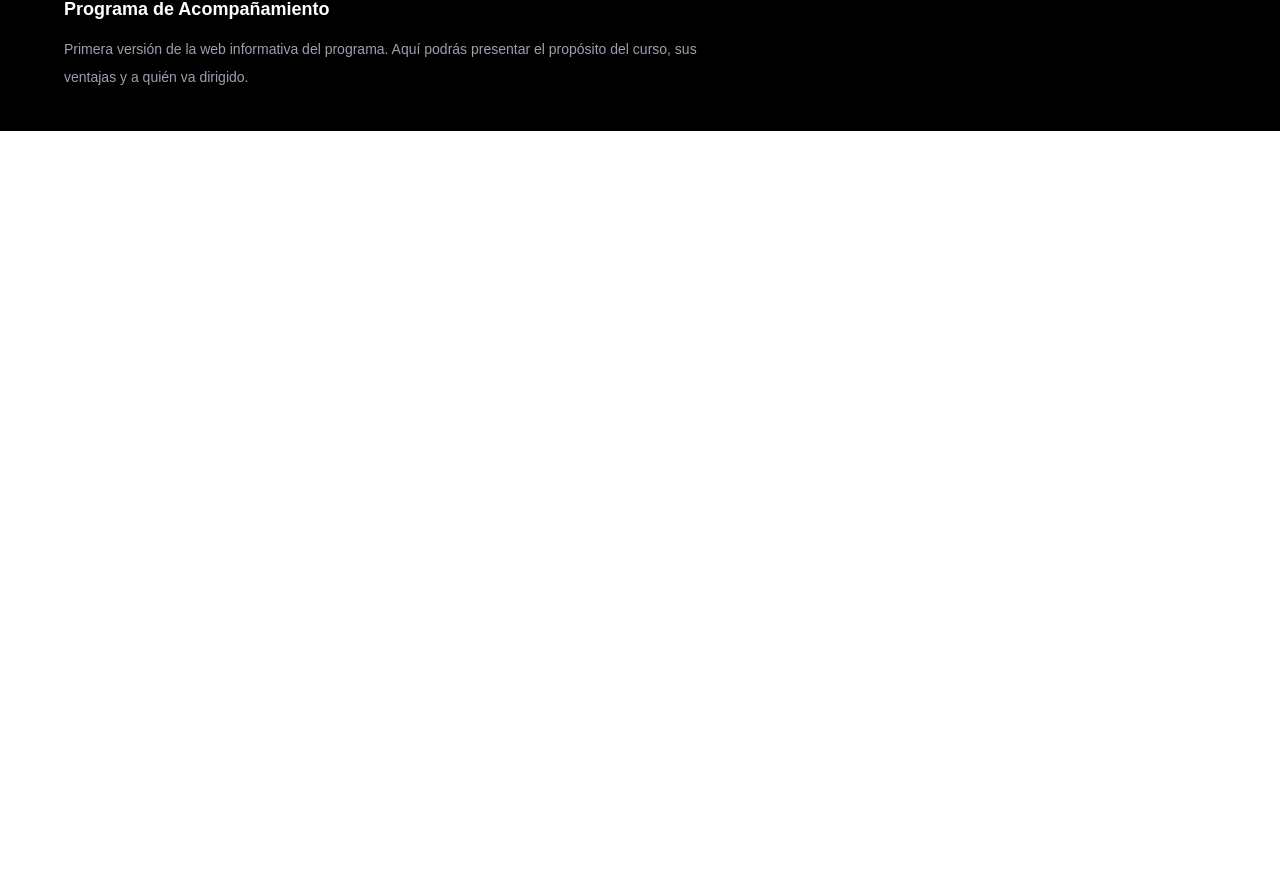
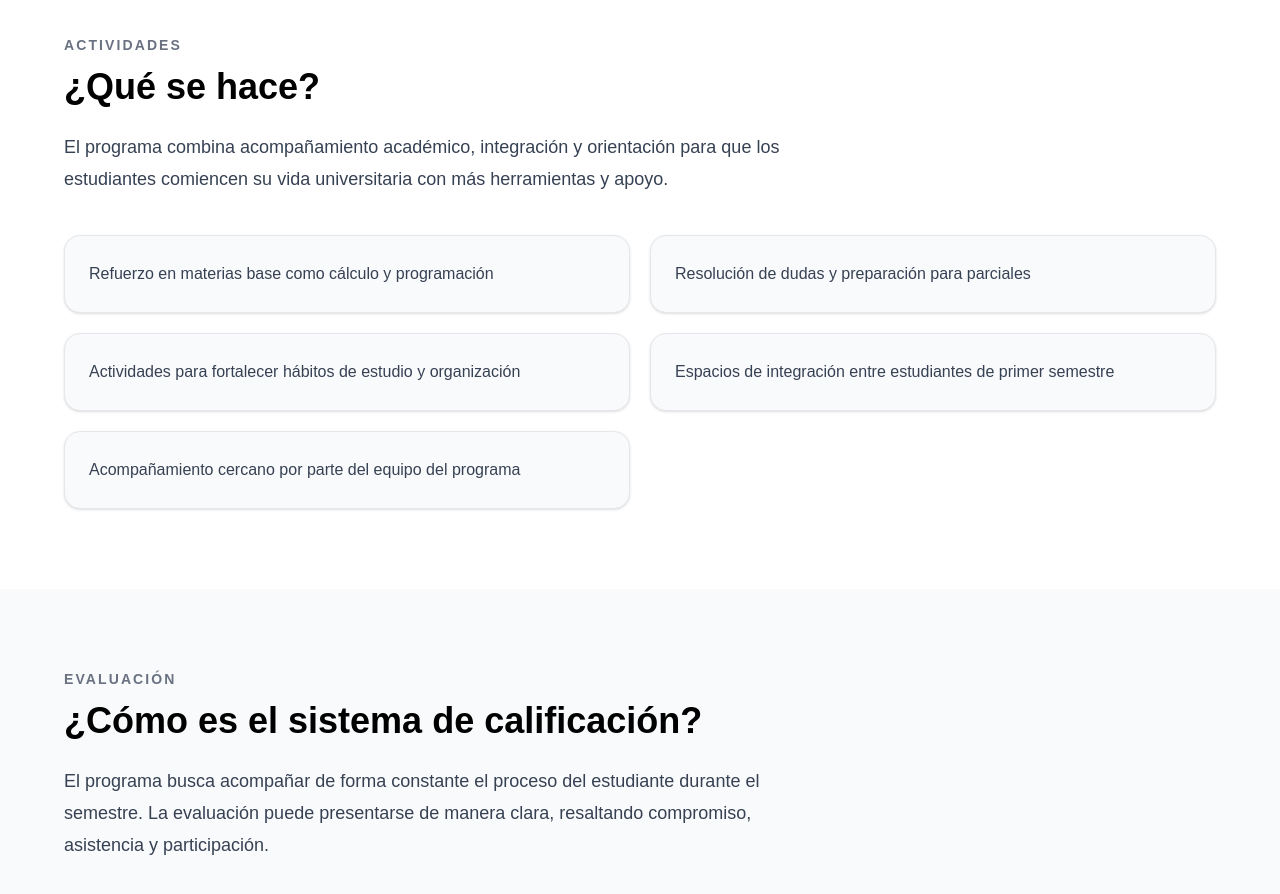
Before and after one commit to fabioortiz23p-glitch/progracomp_web, a Next.js app: page / in a window 1280 px wide. Shown: the part 1898-2792 px from the top of the page. Before the commit the page ends 2029 px from the top, so only its background shows below. Built offline with nearby package versions, Linux system fonts and the light colour scheme.

Commit message:
Agregar equipo real y completar secciones principales

```diff
--- a/src/app/page.tsx
+++ b/src/app/page.tsx
@@ -3,6 +3,10 @@ import Hero from "@/components/Hero";
 import QueEs from "@/components/QueEs";
 import Ventajas from "@/components/Ventajas";
 import DirigidoA from "@/components/DirigidoA";
+import QueSeHace from "@/components/QueSeHace";
+import Calificacion from "@/components/Calificacion";
+import Equipo from "@/components/Equipo";
+import FAQ from "@/components/FAQ";
 import Footer from "@/components/Footer";
 
 export default function Home() {
@@ -14,6 +18,10 @@ export default function Home() {
         <QueEs />
         <Ventajas />
         <DirigidoA />
+        <QueSeHace />
+        <Calificacion />
+        <Equipo />
+        <FAQ />
       </main>
       <Footer />
     </>
--- /dev/null
+++ b/src/components/Calificacion.tsx
@@ -0,0 +1,34 @@
+import { calificacionContent } from "@/data/content";
+
+export default function Calificacion() {
+  return (
+    <section id="calificacion" className="bg-gray-50 px-6 py-20 text-black">
+      <div className="mx-auto max-w-6xl">
+        <div className="max-w-3xl">
+          <p className="mb-3 text-sm font-semibold uppercase tracking-[0.15em] text-gray-500">
+            Evaluación
+          </p>
+
+          <h2 className="text-3xl font-bold md:text-4xl">
+            {calificacionContent.title}
+          </h2>
+
+          <p className="mt-6 text-lg leading-8 text-gray-700">
+            {calificacionContent.intro}
+          </p>
+        </div>
+
+        <div className="mt-10 grid gap-5 md:grid-cols-2">
+          {calificacionContent.items.map((item) => (
+            <div
+              key={item}
+              className="rounded-2xl border border-gray-200 bg-white p-6 shadow-sm"
+            >
+              <p className="text-base leading-7 text-gray-700">{item}</p>
+            </div>
+          ))}
+        </div>
+      </div>
+    </section>
+  );
+}
--- /dev/null
+++ b/src/components/Equipo.tsx
@@ -0,0 +1,43 @@
+import { teamMembers } from "@/data/team";
+
+export default function Equipo() {
+  return (
+    <section id="equipo" className="bg-gray-50 px-6 py-20 text-black">
+      <div className="mx-auto max-w-6xl">
+        <p className="mb-3 text-sm font-semibold uppercase tracking-[0.15em] text-gray-500">
+          Equipo
+        </p>
+
+        <h2 className="text-3xl font-bold md:text-4xl">Nuestro equipo</h2>
+
+        <p className="mt-4 max-w-3xl text-lg leading-8 text-gray-700">
+          El Programa de Acompañamiento 2026-10 cuenta con un equipo conformado
+          por un asistente graduado y monitores que acompañan a los estudiantes
+          de primer semestre en su adaptación académica y universitaria.
+        </p>
+
+        <div className="mt-10 grid gap-6 md:grid-cols-2 lg:grid-cols-3">
+          {teamMembers.map((member) => (
+            <div
+              key={member.email}
+              className="rounded-2xl border border-gray-200 bg-white p-6 shadow-sm"
+            >
+              <div className="mb-4 flex h-14 w-14 items-center justify-center rounded-full bg-black text-lg font-semibold text-white">
+                {member.name.charAt(0)}
+              </div>
+
+              <h3 className="text-xl font-semibold">{member.name}</h3>
+              <p className="mt-2 text-gray-600">{member.role}</p>
+              <a
+                href={`mailto:${member.email}`}
+                className="mt-4 inline-block text-sm text-black underline"
+              >
+                {member.email}
+              </a>
+            </div>
+          ))}
+        </div>
+      </div>
+    </section>
+  );
+}
--- /dev/null
+++ b/src/components/FAQ.tsx
@@ -0,0 +1,31 @@
+import { faqs } from "@/data/faq";
+
+export default function FAQ() {
+  return (
+    <section id="faq" className="bg-white px-6 py-20 text-black">
+      <div className="mx-auto max-w-4xl">
+        <p className="mb-3 text-sm font-semibold uppercase tracking-[0.15em] text-gray-500">
+          FAQ
+        </p>
+
+        <h2 className="text-3xl font-bold md:text-4xl">
+          Preguntas frecuentes
+        </h2>
+
+        <div className="mt-10 space-y-4">
+          {faqs.map((faq) => (
+            <details
+              key={faq.question}
+              className="rounded-2xl border border-gray-200 bg-gray-50 p-5"
+            >
+              <summary className="cursor-pointer text-lg font-semibold">
+                {faq.question}
+              </summary>
+              <p className="mt-4 leading-7 text-gray-700">{faq.answer}</p>
+            </details>
+          ))}
+        </div>
+      </div>
+    </section>
+  );
+}
--- a/src/components/Navbar.tsx
+++ b/src/components/Navbar.tsx
@@ -16,6 +16,18 @@ export default function Navbar() {
           <a href="#dirigido" className="transition hover:text-gray-300">
             Dirigido a
           </a>
+          <a href="#que-se-hace" className="transition hover:text-gray-300">
+            Qué se hace
+          </a>
+          <a href="#calificacion" className="transition hover:text-gray-300">
+            Calificación
+          </a>
+          <a href="#equipo" className="transition hover:text-gray-300">
+            Equipo
+          </a>
+          <a href="#faq" className="transition hover:text-gray-300">
+            FAQ
+          </a>
         </nav>
       </div>
     </header>
--- /dev/null
+++ b/src/components/QueSeHace.tsx
@@ -0,0 +1,34 @@
+import { queSeHaceContent } from "@/data/content";
+
+export default function QueSeHace() {
+  return (
+    <section id="que-se-hace" className="bg-white px-6 py-20 text-black">
+      <div className="mx-auto max-w-6xl">
+        <div className="max-w-3xl">
+          <p className="mb-3 text-sm font-semibold uppercase tracking-[0.15em] text-gray-500">
+            Actividades
+          </p>
+
+          <h2 className="text-3xl font-bold md:text-4xl">
+            {queSeHaceContent.title}
+          </h2>
+
+          <p className="mt-6 text-lg leading-8 text-gray-700">
+            {queSeHaceContent.intro}
+          </p>
+        </div>
+
+        <div className="mt-10 grid gap-5 md:grid-cols-2">
+          {queSeHaceContent.items.map((item) => (
+            <div
+              key={item}
+              className="rounded-2xl border border-gray-200 bg-gray-50 p-6 shadow-sm"
+            >
+              <p className="text-base leading-7 text-gray-700">{item}</p>
+            </div>
+          ))}
+        </div>
+      </div>
+    </section>
+  );
+}
--- a/src/data/content.ts
+++ b/src/data/content.ts
@@ -24,3 +24,28 @@ export const dirigidoAContent = {
   title: "¿A quién va dirigido?",
   text: "Está dirigido principalmente a estudiantes de primer semestre de Ingeniería Industrial que están comenzando su proceso universitario y cursan las materias base del inicio de carrera.",
 };
+
+export const queSeHaceContent = {
+  title: "¿Qué se hace?",
+  intro:
+    "El programa combina acompañamiento académico, integración y orientación para que los estudiantes comiencen su vida universitaria con más herramientas y apoyo.",
+  items: [
+    "Refuerzo en materias base como cálculo y programación",
+    "Resolución de dudas y preparación para parciales",
+    "Actividades para fortalecer hábitos de estudio y organización",
+    "Espacios de integración entre estudiantes de primer semestre",
+    "Acompañamiento cercano por parte del equipo del programa",
+  ],
+};
+
+export const calificacionContent = {
+  title: "¿Cómo es el sistema de calificación?",
+  intro:
+    "El programa busca acompañar de forma constante el proceso del estudiante durante el semestre. La evaluación puede presentarse de manera clara, resaltando compromiso, asistencia y participación.",
+  items: [
+    "Asistencia a las sesiones del programa",
+    "Participación activa en las actividades",
+    "Compromiso y seguimiento durante el semestre",
+    "Proceso de acompañamiento académico y formativo",
+  ],
+};
--- /dev/null
+++ b/src/data/faq.ts
@@ -0,0 +1,22 @@
+export const faqs = [
+  {
+    question: "¿Es obligatorio?",
+    answer:
+      "No. El programa está pensado como un espacio de acompañamiento y apoyo para estudiantes de primer semestre.",
+  },
+  {
+    question: "¿A quién va dirigido?",
+    answer:
+      "Principalmente a estudiantes de primer semestre de Ingeniería Industrial que están comenzando su vida universitaria.",
+  },
+  {
+    question: "¿Qué tipo de apoyo ofrece?",
+    answer:
+      "Ofrece refuerzo académico, orientación, integración y acompañamiento cercano durante el semestre.",
+  },
+  {
+    question: "¿Qué se trabaja en las sesiones?",
+    answer:
+      "Dependiendo de la semana, se pueden realizar repasos, actividades de integración, resolución de dudas y seguimiento académico.",
+  },
+];
--- /dev/null
+++ b/src/data/team.ts
@@ -0,0 +1,57 @@
+export const teamMembers = [
+  {
+    name: "Fabio Andrés Ortiz Pinto",
+    role: "Asistente Graduado 2026-10",
+    email: "f.ortizp@uniandes.edu.co",
+  },
+  {
+    name: "David Parra",
+    role: "Doble Monitor 2026-10",
+    email: "d.parra1123@uniandes.edu.co",
+  },
+  {
+    name: "Carolina Agudelo Linares",
+    role: "Doble Monitor 2026-10",
+    email: "c.agudelo112@uniandes.edu.co",
+  },
+  {
+    name: "María Mónica Rojas",
+    role: "Monitor 2026-10",
+    email: "mm.rojas2@uniandes.edu.co",
+  },
+  {
+    name: "Alejandro Silva Berrio",
+    role: "Monitor 2026-10",
+    email: "a.silvab@uniandes.edu.co",
+  },
+  {
+    name: "David Ramírez",
+    role: "Monitor 2026-10",
+    email: "d.ramirez112@uniandes.edu.co",
+  },
+  {
+    name: "Mariana Cediel Forero",
+    role: "Monitor 2026-10",
+    email: "m.cediel1@uniandes.edu.co",
+  },
+  {
+    name: "Salma Cadena Castro",
+    role: "Monitor 2026-10",
+    email: "s.cadenac2@uniandes.edu.co",
+  },
+  {
+    name: "Juan Fernando Reina",
+    role: "Monitor 2026-10",
+    email: "j.reina@uniandes.edu.co",
+  },
+  {
+    name: "Nicolás Díaz Merchan",
+    role: "Monitor 2026-10",
+    email: "n.diazm2@uniandes.edu.co",
+  },
+  {
+    name: "Laura Pardo",
+    role: "Monitor 2026-10",
+    email: "ls.pardo2@uniandes.edu.co",
+  },
+];
```
